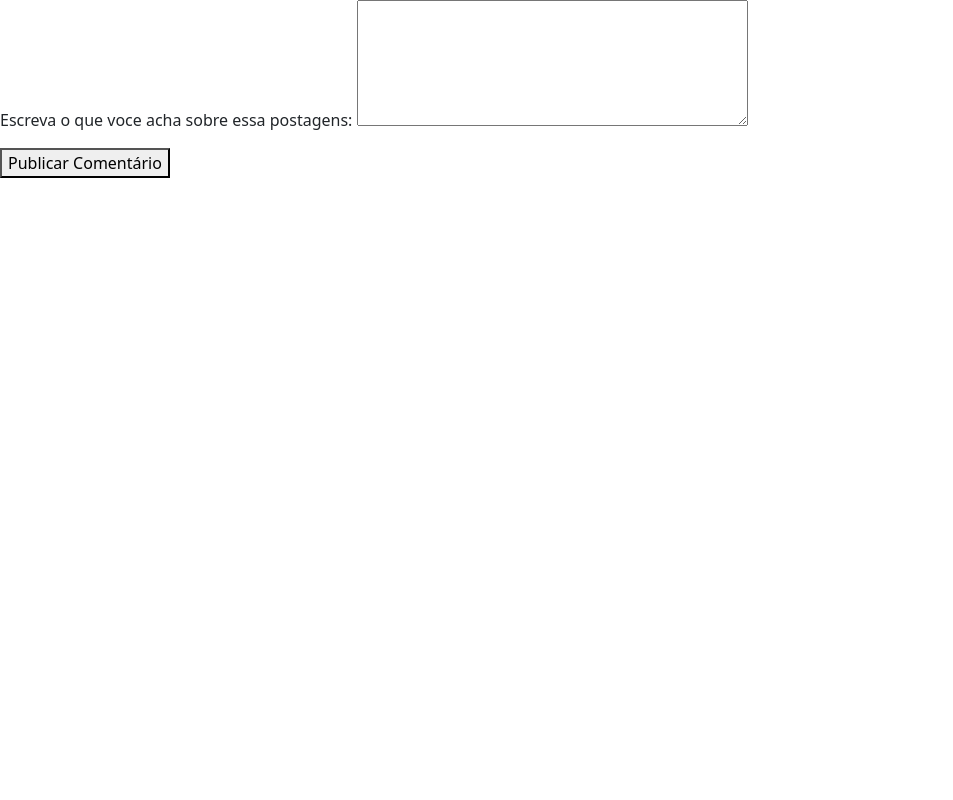
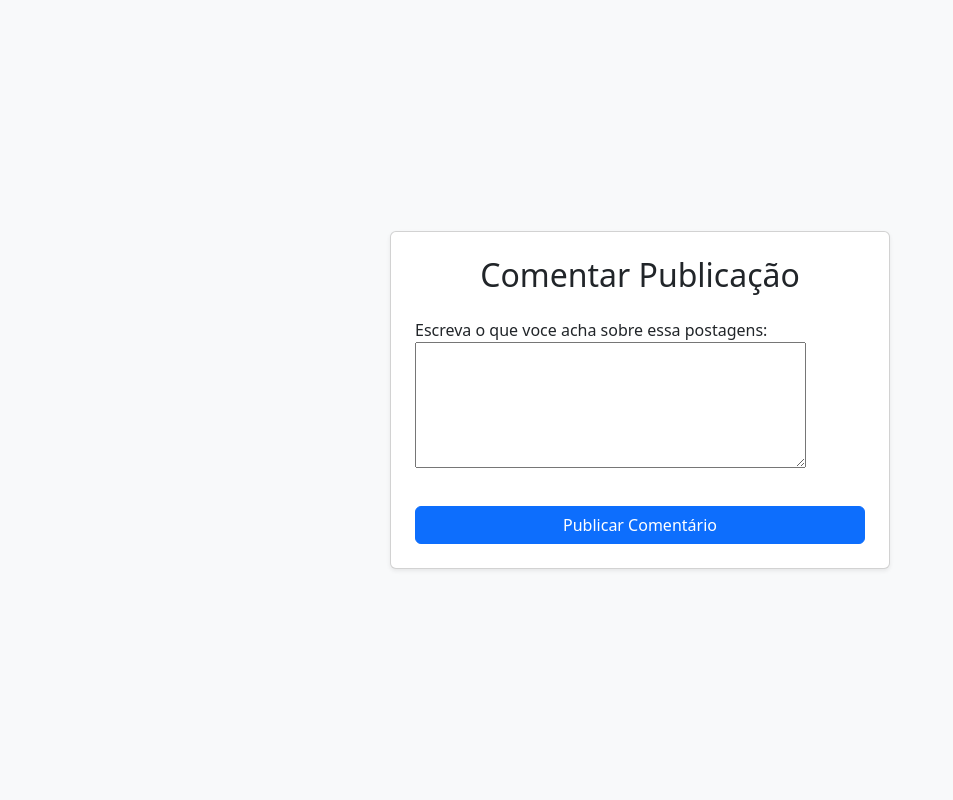
Before and after one commit to caikedomingues/rede-social-em-django--vers-o-publica, a Django app: page /comentar_publicacao/13/ in a window 1280 px wide. Shown: the whole page, without its empty margins (0-953 px from the left). Run offline with Django 5.2, Linux system fonts and the light colour scheme; a user stored in the database is signed in; data comes from the database, SQL or seed files in the repository.

Commit message:
Estilizei a página de comentar publicaçãio com o gemini e o boostrap

```diff
--- a/projetoredesocial/redesocial/templates/redesocial/comentar_publicacao.html
+++ b/projetoredesocial/redesocial/templates/redesocial/comentar_publicacao.html
@@ -16,20 +16,30 @@
     </head>
 
 
-    <body>
+    <body class="bg-light">
+
+        <div class="container d-flex justify-content-center align-items-center min-vh-100">
+            <div class="card p-4 shadow-sm" style="max-width: 500px; width: 100%;">
+                <h2 class="text-center mb-4">Comentar Publicação</h2>
 
                 <!--Ira receber o id da postagem e irá inserir no servidor
                 o comentário do post-->
                 <form method="post">
 
+
+                    <!--Irá bloquear requisições que não são do nosso sistema.-->
                     {%csrf_token%}
 
+                    <!--Ira formatar os dados inseridos como paragráfo-->
                     {{form.as_p}}
 
-            <button type="submit"> Publicar Comentário</button>
+                    <!--Botão que irá inserir o comentário no sistema.-->
+                    <button type="submit" class="btn btn-primary w-100 mt-3"> Publicar Comentário</button>
                 </form>
 
-        <link href="https://cdn.jsdelivr.net/npm/bootstrap@5.3.6/dist/css/bootstrap.min.css" rel="stylesheet" integrity="sha384-4Q6Gf2aSP4eDXB8Miphtr37CMZZQ5oXLH2yaXMJ2w8e2ZtHTl7GptT4jmndRuHDT" crossorigin="anonymous">
+                <!--Link para o javascript do bootstrap que lida com iterações animadas no sistema como a mudança de cor de botões por exemplo.-->
+                <script src="https://cdn.jsdelivr.net/npm/bootstrap@5.3.6/dist/js/bootstrap.bundle.min.js" integrity="sha384-j1CDi7MgGQ12Z7Qab0qlWQ/Qqz24Gc6BM0thvEMVjHnfYGF0rmFCozFSxQBxwHKO" crossorigin="anonymous"></script>
+
 
     </body>
 </html>
```
Lines whose indentation alone changed are shown as unchanged.
